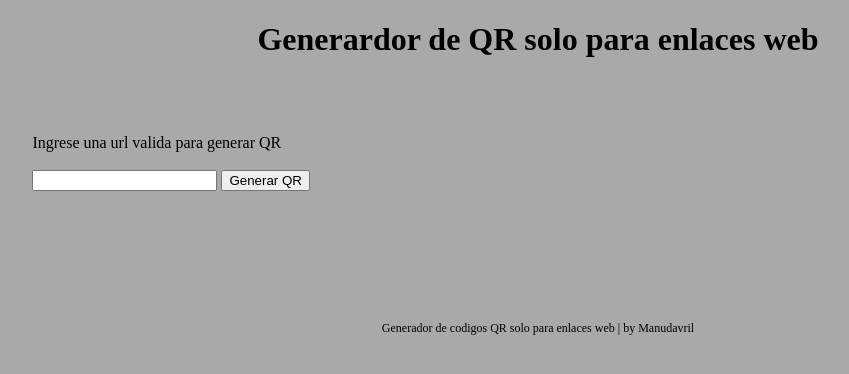
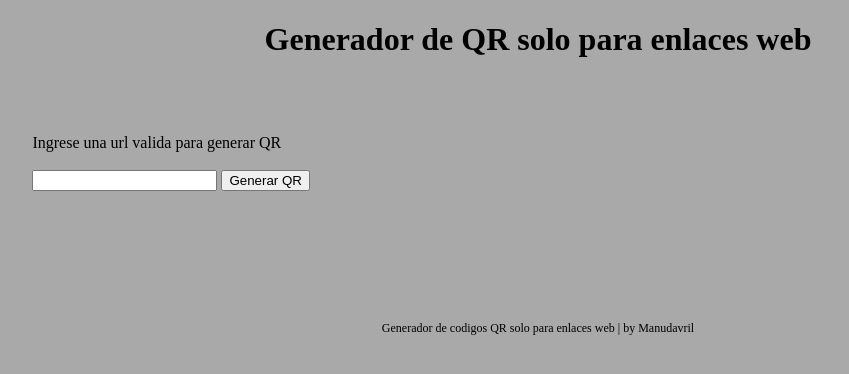
Before and after one commit to ManuDavril31/generado-qr, a plain HTML site: page index.html in a window 1280 px wide. Shown: the whole page, without its empty margins (102-951 px from the left). Drawn offline with Linux system fonts and the light colour scheme.

Commit message:
correccion de errore

```diff
--- a/index.html
+++ b/index.html
@@ -6,7 +6,7 @@
     <title>Document</title>
   </head>
   <body style="background-color: darkgrey">
-    <h1 style="text-align: center">Generardor de QR solo para enlaces web</h1>
+    <h1 style="text-align: center">Generador de QR solo para enlaces web</h1>
     <div style="margin: auto; width: 80%">
       <canvas id="qrCodeCanvas" style="display: none"></canvas>
       <br />
```
